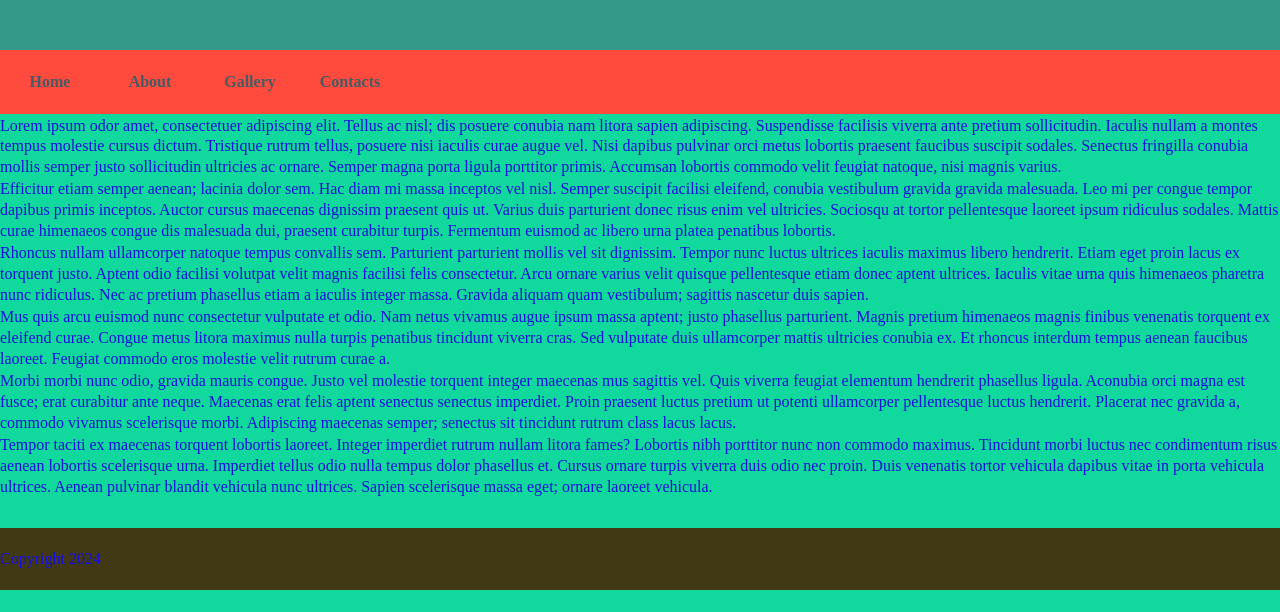
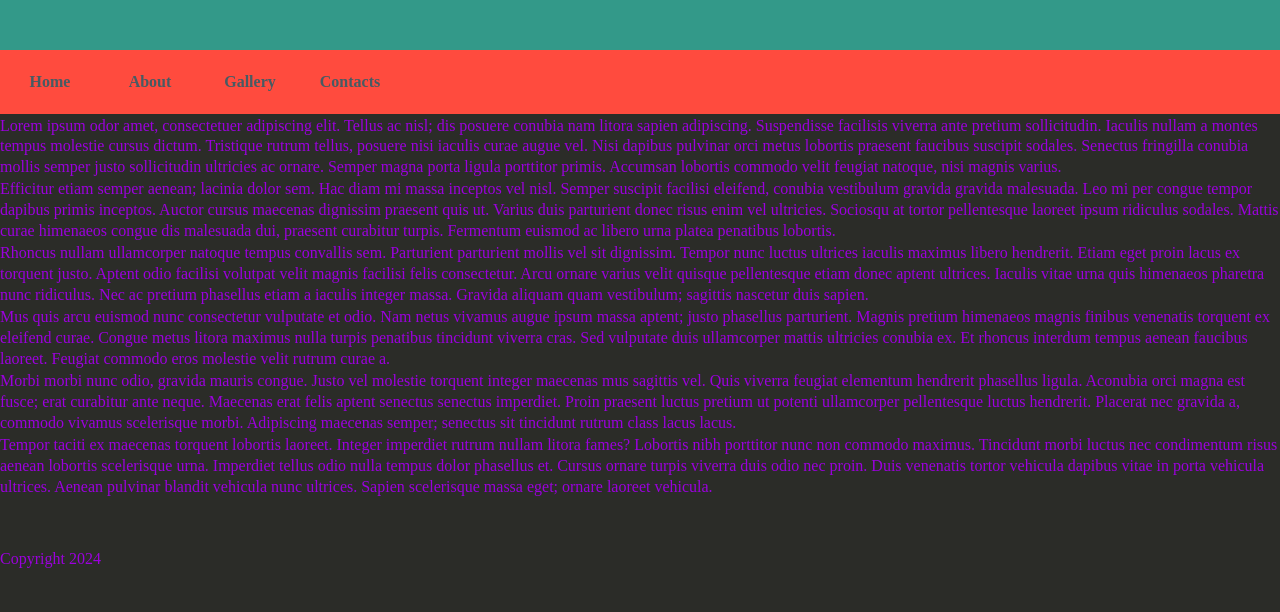
Before and after one commit to Ivam54/Ivam54.github.io, a plain HTML site: page PW6/index копія.html in a window 1280 px wide. Shown: the part 188-800 px from the top of the page. Drawn offline with Linux system fonts and the light colour scheme; files that its build step writes are made by us from their sources.

Commit message:
Update style.css

```diff
--- a/PW6/css копія/style.css
+++ b/PW6/css копія/style.css
@@ -1,7 +1,7 @@
 body{
     font-family: 'Times New Roman', Times, serif;
     font-size: 100%;
-  background-color: #11d89c;
+    background-color: #2B2C28;
 
 }
 
@@ -41,19 +41,19 @@ nav a{
     text-align: center;
 }
 nav li a:hover{
-  color: #11d89c;
-  background-color: #807de2;
+    color: #D81159;
+    background-color: #7DE2D1;
 }
 p{
     font-size: 16px;
     line-height: 1.3;
     margin-top: 0.1em;
     margin-bottom: 0;
-  color: #1811d8;
+    color: #9b00dd;
 }
 footer{
-  background-color: #413814;
-  color: #f4cb8e;
+    background-color: #2B2C28;
+    color: #97c01e;
     padding: 20px 0;
     margin-top: 30px;
 }
```
Lines whose indentation alone changed are shown as unchanged.
